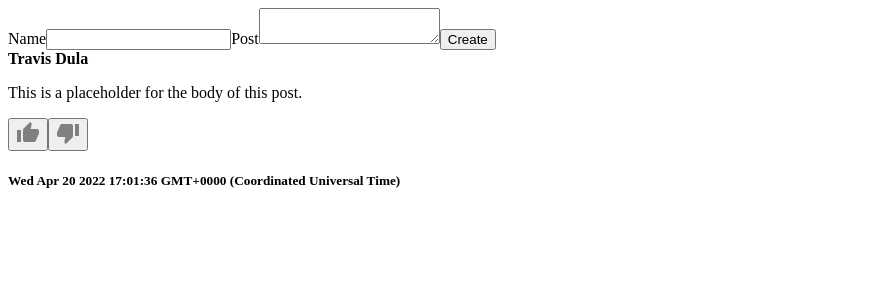
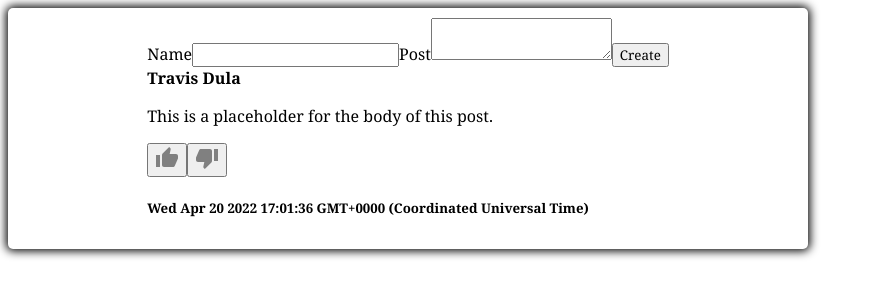
Before and after one commit to WTDula/SocialFeed, a React (Create React App) app: page / in a window 1280 px wide. Shown: the top 300 px of the page, without its empty margins (0-880 px from the left). Built offline with nearby package versions, Linux system fonts and the light colour scheme.

Commit message:
added App.css for layout purposes, chenged title in index.html

```diff
--- a/public/index.html
+++ b/public/index.html
@@ -24,7 +24,7 @@
       work correctly both with client-side routing and a non-root public URL.
       Learn how to configure a non-root public URL by running `npm run build`.
     -->
-    <title>React App</title>
+    <title>Social Feed App</title>
   </head>
   <body>
     <noscript>You need to enable JavaScript to run this app.</noscript>
--- /dev/null
+++ b/src/App.css
@@ -0,0 +1,31 @@
+*, *::before, *::after{
+    box-sizing: border-box;
+    font-family: Georgia, 'Times New Roman', Times, serif;
+}
+
+.body {
+    padding: 0;
+    margin: 0;
+    display: flex;
+    justify-content: center;
+    align-items: center;
+    width: 100vw;
+    height: 100vh;
+    background-color: #333;
+}
+
+#root{
+    width: 800px;
+    max-width: 80%;
+    background-color: white;
+    padding: 10px;
+    border-radius: 5px;
+    box-shadow: 0 0 10px 2px;
+}
+
+.App {
+    display: grid;
+    direction: column;
+    justify-content: center;
+    align-items: center;
+}
--- a/src/App.js
+++ b/src/App.js
@@ -1,7 +1,7 @@
 import React, { useState } from 'react';
 import DisplayPosts from './Components/DisplayPosts/DisplayPosts';
 import CreatePost from './Components/CreatePost/CreatePost';
-//import './App.css';
+import './App.css';
 
 function App() {
 
```
